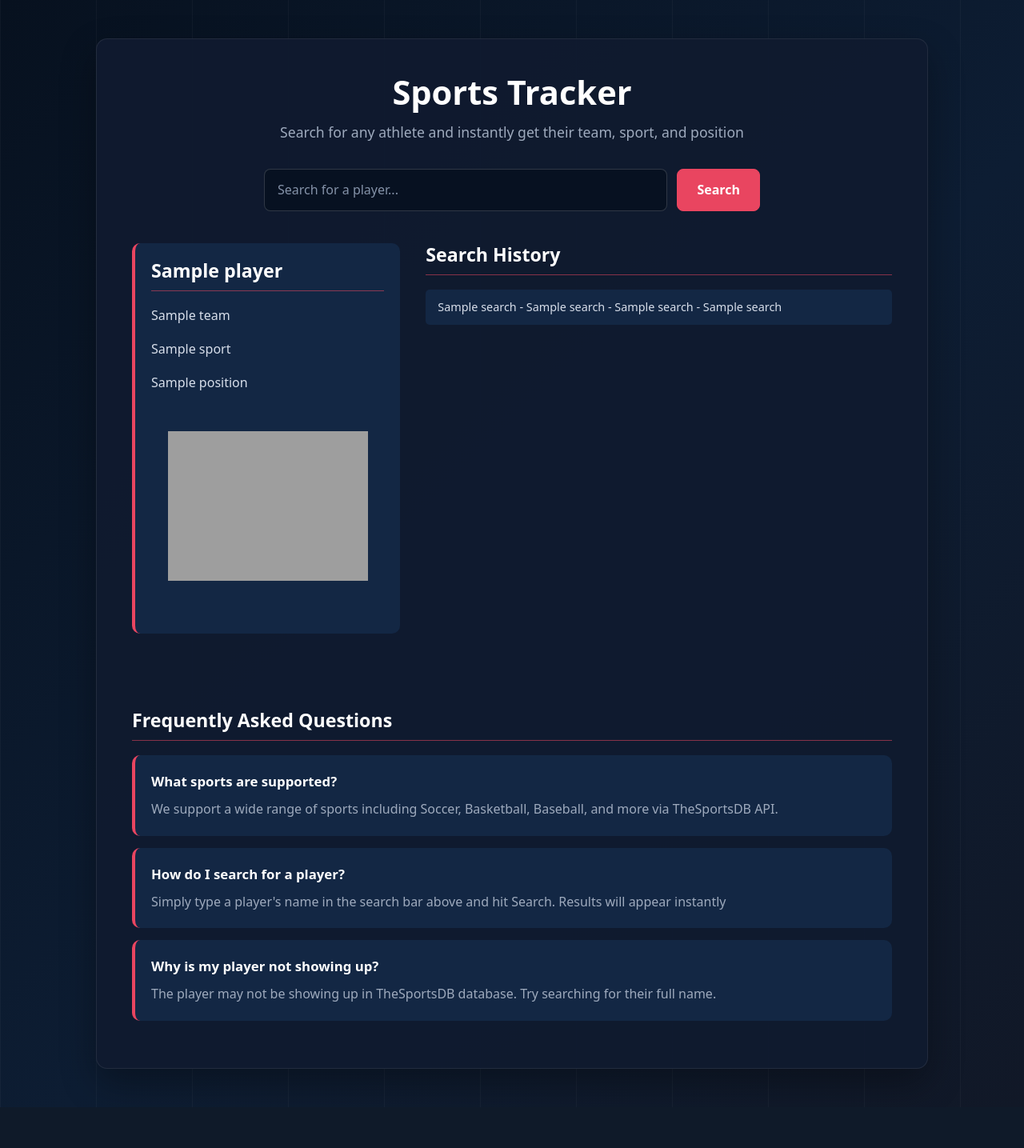
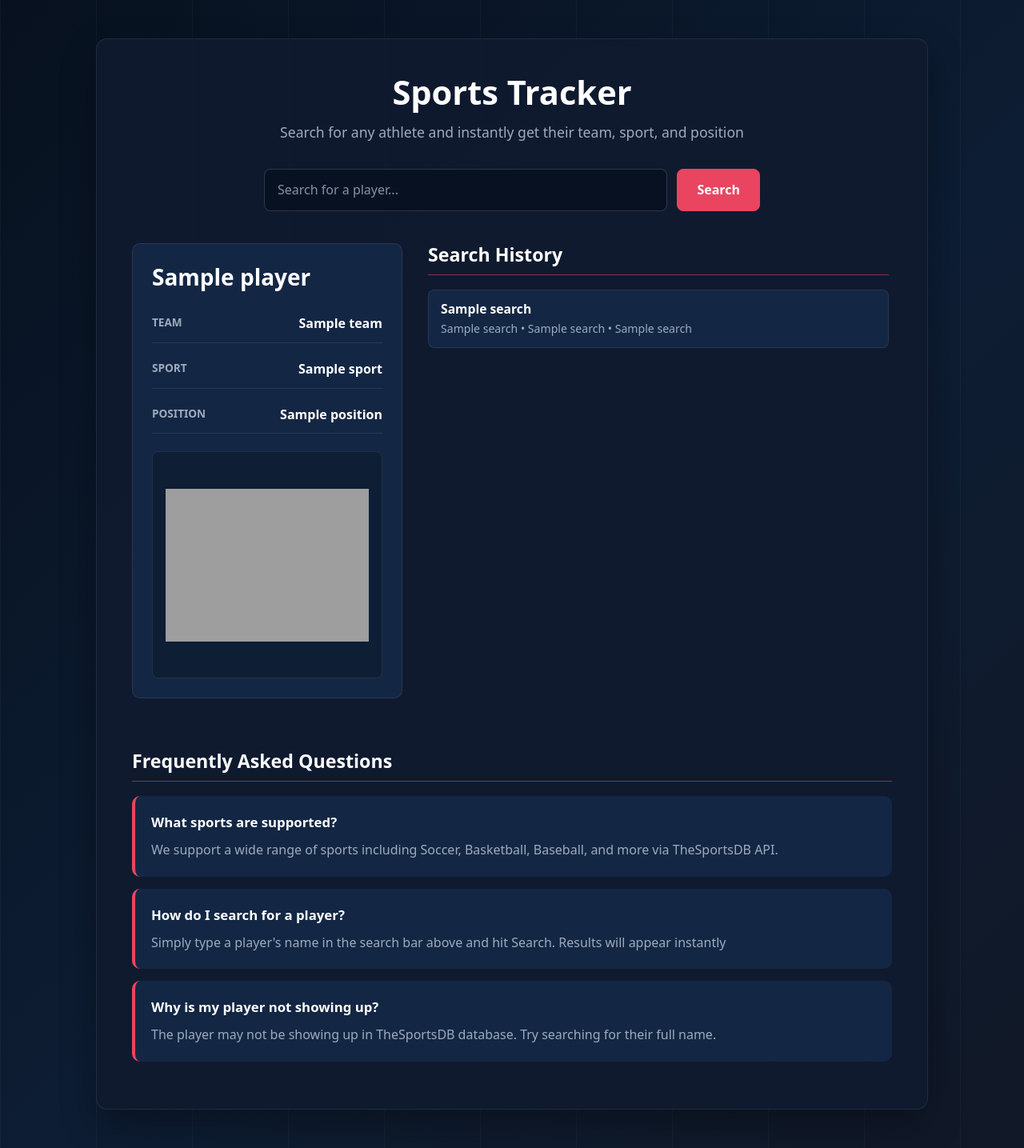
Before and after one commit to AnthonyGarcia07/Sports-Tracker-Web, a Flask app: template templates/index.html in a window 1280 px wide. Shown: the whole page at 80% size. Before the commit the page ends 1384 px from the top, so only its background shows below. Run offline with Flask 3, Linux system fonts and the light colour scheme; the template is opened without the code that fills it: most values are stand-ins (such as "Sample title", 1, 10 or a date in 2020); grey boxes are pictures that could not be loaded.

Commit message:
polish player card and search history

```diff
--- a/static/style.css
+++ b/static/style.css
@@ -218,48 +218,175 @@ body {
 
 /* styles the content row part of html, this is used so that we can put the player card and search history side by side, instead of one over the other */
 .content-row {
-    display: flex; /* allows us to put the player card and search history side by side */
-    gap: 32px; /* the gap in pixels between player card and search history */
     /*
-        This gives the results area a little more distance from the header and
-        search area, creating a clearer page rhythm.
+        Flexbox keeps the player card and history beside each other on wider
+        screens. align-items: flex-start prevents the shorter card from
+        stretching just because the history list may be taller.
     */
+    display: flex;
+    align-items: flex-start;
+    gap: 32px;
     margin-top: 8px;
 }
 
 /* styles the player card, which includes the Player Name, Team, Sport, and Position */
 .player-card {
-    background-color: var(--card-background); /* chooses the background color for the player card section */
-    padding: 20px; /* the space inside the text */
-    border-radius: 10px; /* how curved the edges are inside the player card section */
-    margin-bottom: 30px; /* how much space we want below the player card section */
-    border-left: 4px solid var(--accent-color); /* this applies a 4 px wide, solid line to the left edge of the border, in a vibrant reddish-pink */
-    flex: 1; /* takes up 1 portion of the available space, history section gets 2 portions */
+    background-color: var(--card-background);
+    /*
+        This subtle border replaces some of the visual weight from the older
+        strong accent stripe while still separating the card from the panel.
+    */
+    border: 1px solid var(--soft-border);
+    border-radius: 10px;
+    padding: 24px;
+    /*
+        The player card keeps one share of the row, while the history section
+        keeps more space. min-width prevents the card from becoming unreadable
+        before the responsive layout stacks.
+    */
+    flex: 1;
+    min-width: 280px;
+}
+
+/*
+    This wrapper keeps the player's text grouped together above the image.
+    It also gives the card a simple vertical rhythm.
+*/
+.player-info {
+    margin-bottom: 22px;
+}
+
+/*
+    The player's name is the main result, so this rule overrides the general
+    h2 divider style and lets the name stand on its own.
+*/
+.player-card .player-name {
+    border-bottom: none;
+    padding-bottom: 0;
+    margin-bottom: 18px;
+    font-size: 1.75rem;
+}
+
+/*
+    The details group keeps team, sport, and position connected as one set of
+    facts instead of leaving them as unrelated lines.
+*/
+.player-details {
+    display: flex;
+    flex-direction: column;
+    gap: 10px;
+}
+
+/*
+    Each detail row uses Flexbox so the label and value line up clearly.
+    justify-content: space-between pushes the value to the right when there is
+    room, but the row can still wrap naturally if the text is long.
+*/
+.player-detail {
+    display: flex;
+    justify-content: space-between;
+    gap: 16px;
+    margin: 0;
+    padding: 10px 0;
+    border-bottom: 1px solid rgba(255, 255, 255, 0.08);
+}
+
+/*
+    Labels are quieter than the values because they explain the data but are
+    not the main information the user searched for.
+*/
+.detail-label {
+    color: var(--muted-text);
+    font-size: 0.85rem;
+    font-weight: 700;
+    text-transform: uppercase;
+}
+
+/*
+    The value is stronger than the label because it is the actual player data.
+    On wide screens it aligns to the right edge for a tidy two-column feel.
+*/
+.detail-value {
+    color: var(--heading-color);
+    font-weight: 600;
+    text-align: right;
+}
+
+/*
+    The photo wrapper creates a consistent image area so different player
+    cutouts feel contained inside the same card design.
+*/
+.player-photo {
+    display: flex;
+    justify-content: center;
+    align-items: center;
+    min-height: 260px;
+    background-color: rgba(7, 17, 31, 0.38);
+    border: 1px solid var(--soft-border);
+    border-radius: 8px;
+    padding: 16px;
 }
 
 /* styles the image inside of the player card */
 .player-card img {
-    width: 250px; /* the width of the image */
-    height: 250px; /* the hieght of the image */
-    object-fit: contain; /* scales the image to fit inside of the container */
-    display: block; /* images sit in line with text, we change it to block to make the image behave like its own seperate element, therefore centering it properly */
-    margin: 0 auto 15px auto; /* top, right, bottom, left dimensions */
+    /*
+        max-width keeps large images from overflowing the card, while the fixed
+        height keeps the photo area stable from player to player.
+    */
+    max-width: 100%;
+    height: 250px;
+    object-fit: contain;
+    display: block;
 }
 
 /* styles the history section */
 .history-section {
-    flex: 2; /* takes up 2 portions of the available space */
-    max-height: 490px; /* gives the history section 490 pixels of hieght */
-    overflow-y: auto; /* gives the history section a scroll bar instead of displaying all the information at once, making this section look cleaner */
+    /*
+        The history needs more horizontal room because each row contains
+        multiple pieces of text. Keeping it scrollable preserves the current
+        behavior when there are many saved searches.
+    */
+    flex: 2;
+    max-height: 520px;
+    overflow-y: auto;
+    padding-right: 4px;
 }
 
 /* styles the history items, (the text inside of the history section) */
 .history-item {
-    background-color: var(--card-background); /* gives the container for history-item a blue color */
-    padding: 10px 15px; /* adjusts the height and width of the history-item container */
-    border-radius: 5px; /* how curved the edges of the history-item container are */
-    margin-bottom: 5px; /* how much space is given below the history-item container */
-    font-size: 0.9rem; /* the size of the font inside of the container */
+    background-color: var(--card-background);
+    border: 1px solid var(--soft-border);
+    border-radius: 8px;
+    /*
+        Using block layout here keeps each history entry simple: player name
+        on top, supporting details underneath.
+    */
+    display: block;
+    padding: 13px 15px;
+    margin-bottom: 10px;
+}
+
+/*
+    The searched player name is the most important part of a history row, so
+    it gets its own line and stronger weight.
+*/
+.history-player {
+    display: block;
+    color: var(--heading-color);
+    font-size: 0.98rem;
+    line-height: 1.3;
+    margin-bottom: 4px;
+}
+
+/*
+    The details stay smaller and muted so the user can scan names first, then
+    read the extra context only when needed.
+*/
+.history-details {
+    display: block;
+    color: var(--muted-text);
+    font-size: 0.88rem;
+    line-height: 1.4;
 }
 
 /* styles all h2 header files inside of the div class container */
@@ -349,4 +476,31 @@ body {
     .search-form button {
         width: 100%;
     }
+
+    /*
+        The results stack on smaller screens so the player card and history do
+        not become cramped side by side.
+    */
+    .content-row {
+        flex-direction: column;
+    }
+
+    .player-card,
+    .history-section {
+        width: 100%;
+    }
+
+    /*
+        On narrow screens left-aligned values are easier to read because there
+        is less horizontal space for a two-column detail row.
+    */
+    .player-detail {
+        display: block;
+    }
+
+    .detail-value {
+        display: block;
+        text-align: left;
+        margin-top: 2px;
+    }
 }
--- a/templates/index.html
+++ b/templates/index.html
@@ -21,27 +21,69 @@
         <button type="submit">Search</button>
     </form>
 
-    <!-- displays the players name, team, sport they play, position, and the image to said player -->
-     <!-- class content-row uses flexbox to put the player card and history side by side -->
+    <!--
+        The content row keeps the current player result and the search history
+        beside each other on larger screens. CSS can stack these sections later
+        on small screens without changing the Flask data.
+    -->
     <div class="content-row">
+        <!--
+            The player card still uses the same player, team, sport, position,
+            and image values from app.py. The extra HTML groups the text so the
+            player's name is strongest and the details are easier to scan.
+        -->
         <div class="player-card">
-        <h2>{{ player }}</h2>
-        <p>{{ team }}</p>
-        <p>{{ sport }}</p>
-        <p>{{ position }}</p>
-        <!-- src tells the browser where to find the image and alt is text that shows if the image fails to load-->
+            <div class="player-info">
+                <h2 class="player-name">{{ player }}</h2>
+
+                <!--
+                    Each detail row adds a simple label next to the existing
+                    value. This makes the card clearer without adding any new
+                    information or backend logic.
+                -->
+                <div class="player-details">
+                    <p class="player-detail">
+                        <span class="detail-label">Team</span>
+                        <span class="detail-value">{{ team }}</span>
+                    </p>
+                    <p class="player-detail">
+                        <span class="detail-label">Sport</span>
+                        <span class="detail-value">{{ sport }}</span>
+                    </p>
+                    <p class="player-detail">
+                        <span class="detail-label">Position</span>
+                        <span class="detail-value">{{ position }}</span>
+                    </p>
+                </div>
+            </div>
+
+            <!--
+                The image still comes directly from TheSportsDB. Wrapping it in
+                a div gives CSS a clean place to control the image area.
+            -->
+            <div class="player-photo">
                 <img src="{{ cutout }}" alt="Player Photo">
             </div>
+        </div>
 
-    <!-- creates a div/element containers with the class label history-section to target them in css -->
+        <!--
+            The search history section still loops through the same rows from
+            SQLite. Only the HTML presentation changes so each previous search
+            has a clearer primary line and secondary details.
+        -->
         <div class="history-section">
             <h2>Search History</h2>
-        <!-- for loop that loops through every row in history from the database -->
             {% for search in history %}
-            <!-- applies the history-item class to each paragraph so CSS can style each search result individually -->
-            <p class="history-item"> {{ search[1] }} - {{ search [2] }} - {{ search [3] }} - {{ search [4]}} </p>
+                <!--
+                    search[1] is the player name. search[2], search[3], and
+                    search[4] are the team, sport, and position saved by the
+                    existing Flask route.
+                -->
+                <div class="history-item">
+                    <strong class="history-player">{{ search[1] }}</strong>
+                    <span class="history-details">{{ search[2] }} &bull; {{ search[3] }} &bull; {{ search[4] }}</span>
+                </div>
             {% endfor %}
-        <!-- ends the for loop -->
         </div>
     </div>
 
```
Lines whose indentation alone changed are shown as unchanged.
